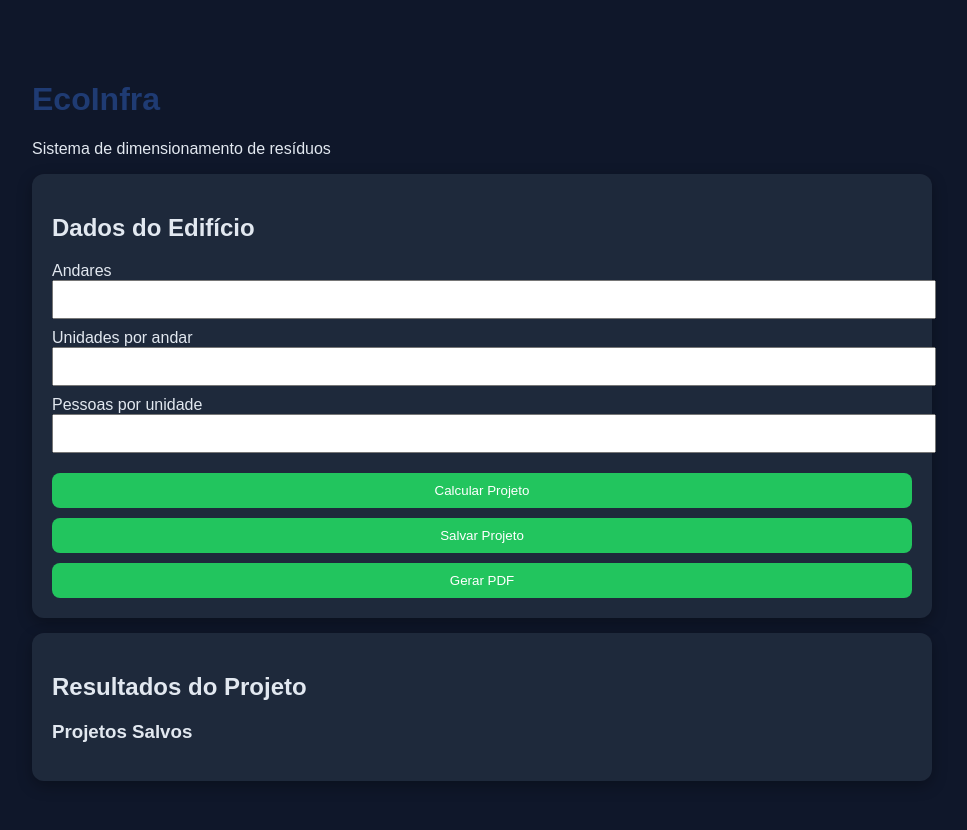
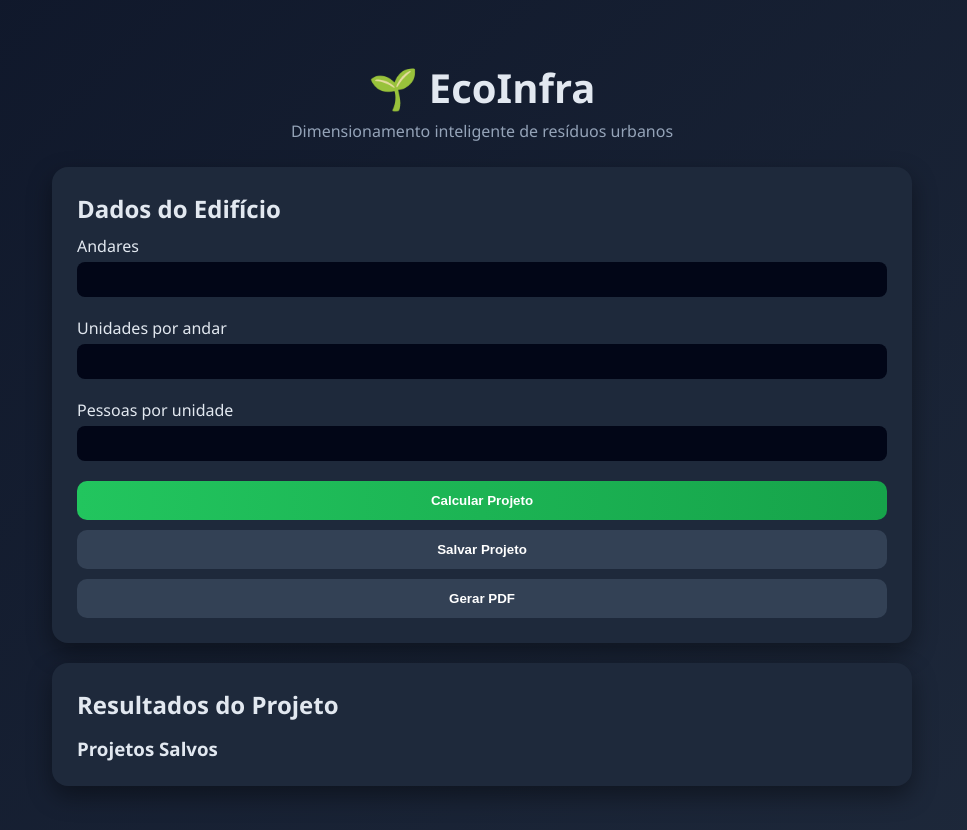
Before and after one commit to ingenheiroguido/eco-infra, a plain HTML site: page index.html in a window 1280 px wide. Shown: the whole page, without its empty margins (158-1125 px from the left). Drawn offline with Linux system fonts and the light colour scheme.

Commit message:
ui profissional

```diff
--- a/index.html
+++ b/index.html
@@ -10,9 +10,8 @@
 
 <div class="container">
 
-<h1>EcoInfra</h1>
-<p>Sistema de dimensionamento de resíduos</p>
-
+<h1>🌱 EcoInfra</h1>
+<p>Dimensionamento inteligente de resíduos urbanos</p>
 <div class="card">
 
 <h2>Dados do Edifício</h2>
--- a/script.js
+++ b/script.js
@@ -76,7 +76,6 @@ function carregarProjeto(index) {
     let lista = JSON.parse(localStorage.getItem("projetos"));
     document.getElementById("resultado").innerHTML = lista[index];
 }
-
 function gerarPDF() {
 
     let conteudo = document.getElementById("resultado").innerHTML;
@@ -86,9 +85,78 @@ function gerarPDF() {
         return;
     }
 
+    let dataAtual = new Date().toLocaleDateString();
+
     let janela = window.open("", "", "width=800,height=600");
 
     janela.document.write(`
+        <html>
+        <head>
+            <title>Relatório EcoInfra</title>
+            <style>
+                body {
+                    font-family: Arial;
+                    padding: 30px;
+                    line-height: 1.6;
+                }
+
+                h1 {
+                    text-align: center;
+                    margin-bottom: 5px;
+                }
+
+                h2 {
+                    text-align: center;
+                    margin-top: 0;
+                    color: gray;
+                }
+
+                .info {
+                    margin-bottom: 20px;
+                }
+
+                .footer {
+                    margin-top: 40px;
+                    font-size: 12px;
+                    text-align: center;
+                    color: gray;
+                }
+
+                hr {
+                    margin: 20px 0;
+                }
+            </style>
+        </head>
+        <body>
+
+            <h1>EcoInfra</h1>
+            <h2>Relatório de Dimensionamento de Resíduos</h2>
+
+            <div class="info">
+                <p><b>Data:</b> ${dataAtual}</p>
+            </div>
+
+            <hr>
+
+            ${conteudo}
+
+            <div class="footer">
+                Sistema EcoInfra - Projeto Acadêmico
+            </div>
+
+        </body>
+        </html>
+    `);
+
+    janela.document.close();
+
+    setTimeout(() => {
+        janela.print();
+    }, 500);
+}
+let janela = window.open("", "", "width=800,height=600");
+
+janela.document.write(`
         <html>
         <head>
             <title>Relatório EcoInfra</title>
@@ -110,9 +178,9 @@ function gerarPDF() {
         </html>
     `);
 
-    janela.document.close();
+janela.document.close();
 
-    setTimeout(() => {
-        janela.print();
-    }, 500);
+setTimeout(() => {
+    janela.print();
+}, 500);
 }
--- a/style.css
+++ b/style.css
@@ -1,119 +1,121 @@
-body{
-font-family: Arial;
-background:#eef2f6;
-margin:0;
-padding:40px;
+/* RESET */
+* {
+    margin: 0;
+    padding: 0;
+    box-sizing: border-box;
 }
 
-.container{
-max-width:800px;
-margin:auto;
+/* BODY */
+body {
+    font-family: 'Segoe UI', Arial, sans-serif;
+    background: linear-gradient(135deg, #0f172a, #1e293b);
+    color: #e2e8f0;
 }
 
-h1{
-color:#1f3b73;
+/* CONTAINER */
+.container {
+    max-width: 900px;
+    margin: 40px auto;
+    padding: 20px;
 }
 
-.card{
-background:white;
-padding:20px;
-margin-top:20px;
-border-radius:10px;
-box-shadow:0 4px 10px rgba(0,0,0,0.1);
+/* HEADER */
+h1 {
+    text-align: center;
+    font-size: 2.5rem;
+    margin-bottom: 5px;
 }
 
-input{
-width:100%;
-padding:10px;
-margin-bottom:10px;
+p {
+    text-align: center;
+    margin-bottom: 25px;
+    color: #94a3b8;
 }
 
-button{
-background:#1f7ae0;
-color:white;
-border:none;
-padding:12px;
-width:100%;
-border-radius:5px;
-cursor:pointer;
+/* CARDS */
+.card {
+    background: #1e293b;
+    padding: 25px;
+    border-radius: 16px;
+    margin-bottom: 20px;
+    box-shadow: 0 10px 25px rgba(0,0,0,0.4);
+    transition: 0.3s;
 }
 
-button:hover{
-background:#155cb0;
+.card:hover {
+    transform: translateY(-3px);
 }
 
-.resultado-box {
-    background: #ffffff;
-    padding: 15px;
-    border-radius: 10px;
-    color: #000;
+/* FORM */
+label {
+    display: block;
     margin-top: 10px;
+    margin-bottom: 5px;
+    font-weight: 500;
 }
 
-.resultado-box p {
-    margin: 5px 0;
+input {
+    width: 100%;
+    padding: 10px;
+    border-radius: 8px;
+    border: none;
+    margin-bottom: 10px;
+    background: #020617;
+    color: #fff;
 }
 
-.resultado-box h3 {
+/* BOTÕES */
+button {
+    width: 100%;
+    padding: 12px;
+    border: none;
+    border-radius: 10px;
     margin-top: 10px;
+    cursor: pointer;
+    font-weight: bold;
+    transition: 0.3s;
 }
 
-body {
-    background: #0f172a;
+/* BOTÃO PRINCIPAL */
+button[type="submit"] {
+    background: linear-gradient(90deg, #22c55e, #16a34a);
     color: white;
 }
 
-.card {
-    background: #1e293b;
-    padding: 20px;
-    border-radius: 12px;
-    margin-bottom: 15px;
+button[type="submit"]:hover {
+    transform: scale(1.03);
 }
 
-button {
-    background: #22c55e;
-    color: black;
-    padding: 10px;
-    border: none;
-    border-radius: 8px;
-}
-
-body {
-    background: #0f172a;
-    color: #e2e8f0;
-    font-family: Arial;
-}
-
-.container {
-    max-width: 900px;
-    margin: auto;
-    padding: 20px;
-}
-
-.card {
-    background: #1e293b;
-    padding: 20px;
-    margin: 15px 0;
-    border-radius: 12px;
-    box-shadow: 0 5px 15px rgba(0,0,0,0.3);
-}
-
-button {
-    background: #22c55e;
-    border: none;
-    padding: 10px 15px;
-    margin-top: 10px;
-    border-radius: 8px;
-    cursor: pointer;
+/* BOTÃO SECUNDÁRIO */
+button[type="button"] {
+    background: #334155;
     color: white;
 }
 
-button:hover {
-    background: #16a34a;
+button[type="button"]:hover {
+    background: #475569;
 }
 
-.resultado-box {
+/* RESULTADO */
+#resultado {
+    margin-top: 15px;
+    line-height: 1.6;
+}
+
+/* LISTA PROJETOS */
+#listaProjetos div {
     background: #020617;
-    padding: 15px;
-    border-radius: 10px;
+    padding: 10px;
+    margin-top: 10px;
+    border-radius: 8px;
+    display: flex;
+    justify-content: space-between;
+    align-items: center;
 }
+
+/* RESPONSIVO */
+@media (max-width: 600px) {
+    .container {
+        margin: 10px;
+    }
+}
```
